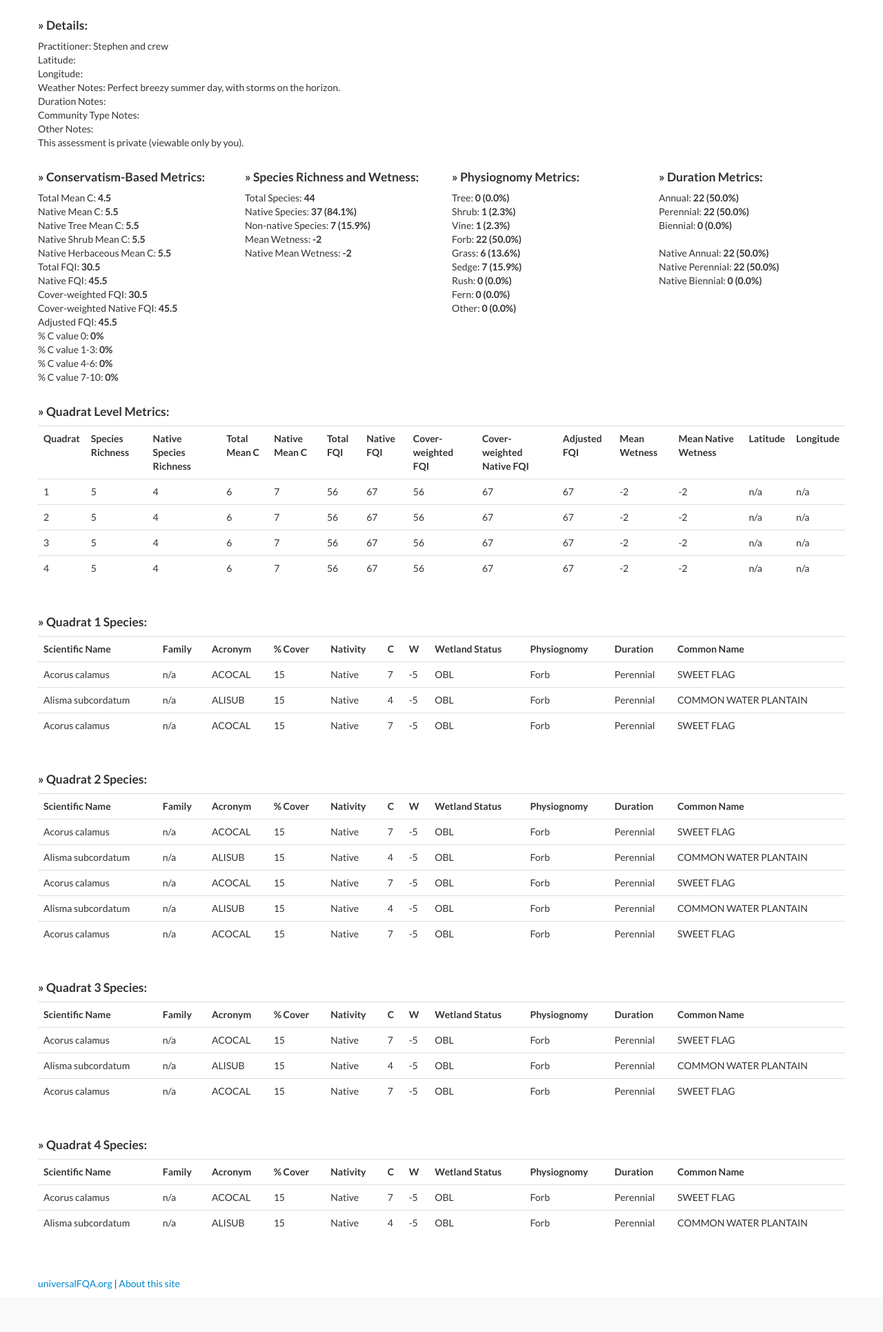
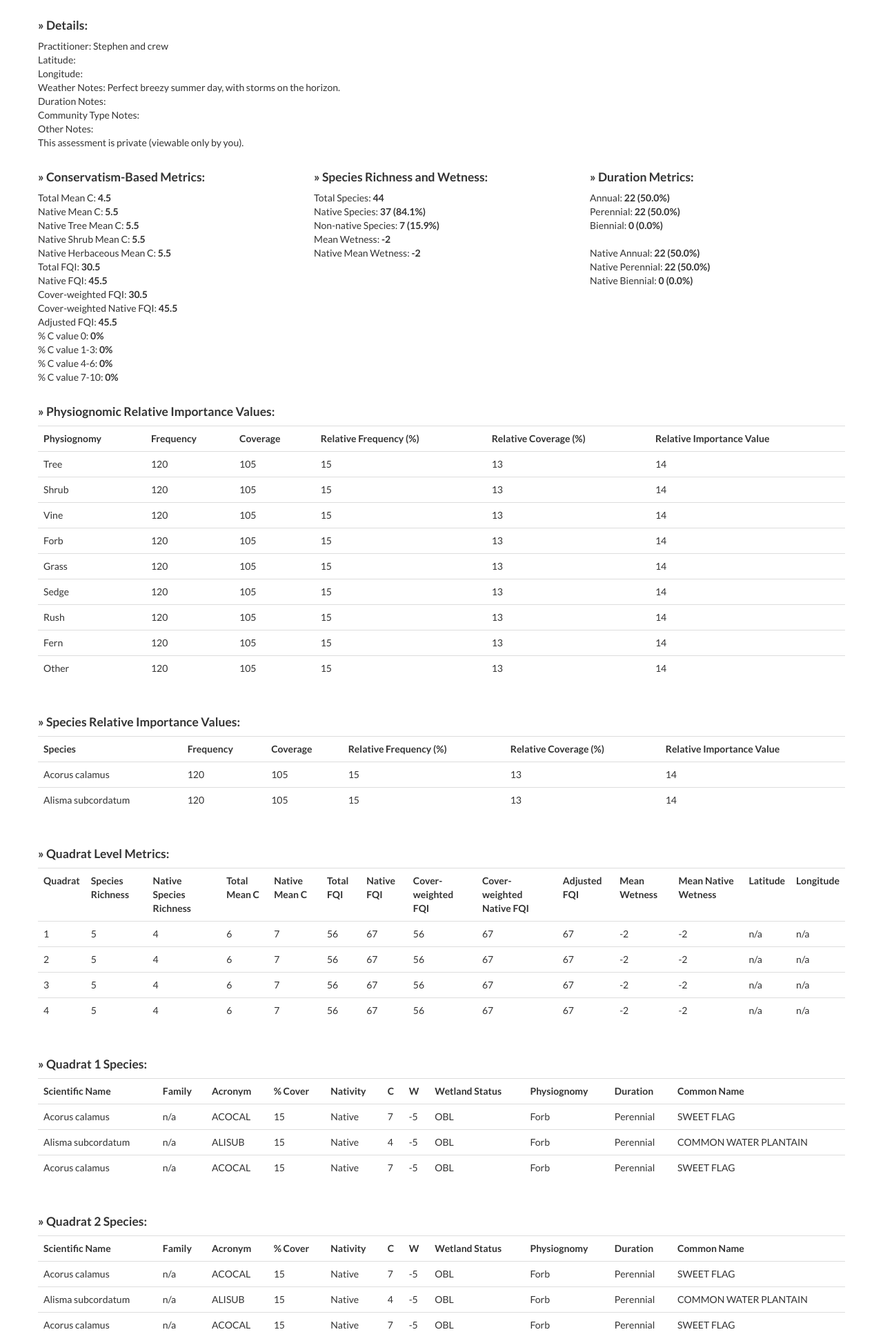
Before and after one commit to wf8/universalFQA, a PHP site: page /php/view_transect.php in a window 1280 px wide. Shown: the part 408-2339 px from the top of the page at 69% size. Before the commit the page ends 2277 px from the top, so only its background shows below. Run offline with PHP 8.4, Linux system fonts and the light colour scheme; the visitor is signed in with stand-in values (Sample User, id 1).

Commit message:
changes to wireframes

```diff
--- a/db_definitions.sql
+++ b/db_definitions.sql
@@ -127,6 +127,8 @@ CREATE TABLE `quadrat` (
  `active` BOOLEAN NOT NULL DEFAULT 1,
  `latitude` VARCHAR(256) NULL,
  `longitude` VARCHAR(256) NULL,
+ `percent_bare_ground` INT NULL,
+ `percent_water` INT NULL,
 INDEX (`transect_id` ),
 PRIMARY KEY (  `id` )
 );
@@ -138,7 +140,7 @@ CREATE TABLE `quadrat_taxa` (
  `site_id` INT NOT NULL,
  `fqa_id` INT NOT NULL,
  `taxa_id` INT NOT NULL,
- `percent_coverage` INT NULL,
+ `percent_coverage` INT NOT NULL,
 INDEX ( `quadrat_id`, `transect_id`, `taxa_id`),
 PRIMARY KEY (  `id` )
 );
--- a/php/view_transect.php
+++ b/php/view_transect.php
@@ -106,7 +106,7 @@ if (!$db_selected)
  			</div>
 			<br>
 			<div class="row-fluid">
-				<div class="span3">
+				<div class="span4">
 					<h4>&#187; Conservatism-Based Metrics:</h4>
 					Total Mean C: <strong>4.5</strong><br>
 					Native Mean C: <strong>5.5</strong><br>
@@ -123,7 +123,7 @@ if (!$db_selected)
 					% C value 4-6:  <strong>0%</strong><br>
 					% C value 7-10:  <strong>0%</strong><br>
 				</div>
-				<div class="span3">
+				<div class="span4">
 					<h4>&#187; Species Richness and Wetness:</h4>
 					Total Species: <strong>44</strong><br>
 					Native Species: <strong>37 (84.1%)</strong><br>
@@ -131,6 +131,7 @@ if (!$db_selected)
 					Mean Wetness: <strong>-2</strong><br>
 					Native Mean Wetness: <strong>-2</strong><br>
 				</div>
+				<!--
 				<div class="span3">
 					<h4>&#187; Physiognomy Metrics:</h4>
 					Tree: <strong>0 (0.0%)   </strong><br>
@@ -143,7 +144,8 @@ if (!$db_selected)
 					Fern: <strong>0     (0.0%) </strong><br>
 					Other: <strong>0     (0.0%)      </strong><br>
 				</div>
-				<div class="span3">
+				-->
+				<div class="span4">
 					<h4>&#187; Duration Metrics:</h4>
 					Annual: <strong>22 (50.0%)</strong><br>
 					Perennial: <strong>22 (50.0%)</strong><br>
@@ -152,6 +154,128 @@ if (!$db_selected)
 					Native Annual: <strong>22 (50.0%)</strong><br>
 					Native Perennial: <strong>22 (50.0%)</strong><br>
 					Native Biennial: <strong>0 (0.0%)</strong><br>
+				</div>
+			</div>
+			<br>
+			<div class="row-fluid">
+				<div class="span12">
+					<h4>&#187; Physiognomic Relative Importance Values:</h4>
+					<table class="table table-hover">
+						<tr>
+							<td><strong>Physiognomy</strong></td>
+							<td><strong>Frequency</strong></td>
+							<td><strong>Coverage</strong></td>
+							<td><strong>Relative Frequency (%)</strong></td>
+							<td><strong>Relative Coverage (%)</strong></td>
+							<td><strong>Relative Importance Value</strong></td>
+						</tr>
+						<!-- show descending in order of RIV -->
+						<tr>
+							<td>Tree</td>
+							<td>120</td>
+							<td>105</td>
+							<td>15</td>
+							<td>13</td>
+							<td>14</td>
+						</tr>
+						<tr>
+							<td>Shrub</td>
+							<td>120</td>
+							<td>105</td>
+							<td>15</td>
+							<td>13</td>
+							<td>14</td>
+						</tr>
+						<tr>
+							<td>Vine</td>
+							<td>120</td>
+							<td>105</td>
+							<td>15</td>
+							<td>13</td>
+							<td>14</td>
+						</tr>
+						<tr>
+							<td>Forb</td>
+							<td>120</td>
+							<td>105</td>
+							<td>15</td>
+							<td>13</td>
+							<td>14</td>
+						</tr>
+						<tr>
+							<td>Grass</td>
+							<td>120</td>
+							<td>105</td>
+							<td>15</td>
+							<td>13</td>
+							<td>14</td>
+						</tr>
+						<tr>
+							<td>Sedge</td>
+							<td>120</td>
+							<td>105</td>
+							<td>15</td>
+							<td>13</td>
+							<td>14</td>
+						</tr>
+						<tr>
+							<td>Rush</td>
+							<td>120</td>
+							<td>105</td>
+							<td>15</td>
+							<td>13</td>
+							<td>14</td>
+						</tr>
+						<tr>
+							<td>Fern</td>
+							<td>120</td>
+							<td>105</td>
+							<td>15</td>
+							<td>13</td>
+							<td>14</td>
+						</tr>
+						<tr>
+							<td>Other</td>
+							<td>120</td>
+							<td>105</td>
+							<td>15</td>
+							<td>13</td>
+							<td>14</td>
+						</tr>
+					</table>
+				</div>
+			</div>
+			<br>
+			<div class="row-fluid">
+				<div class="span12">
+					<h4>&#187; Species Relative Importance Values:</h4>
+					<table class="table table-hover">
+						<tr>
+							<td><strong>Species</strong></td>
+							<td><strong>Frequency</strong></td>
+							<td><strong>Coverage</strong></td>
+							<td><strong>Relative Frequency (%)</strong></td>
+							<td><strong>Relative Coverage (%)</strong></td>
+							<td><strong>Relative Importance Value</strong></td>
+						</tr>
+						<!-- show descending in order of RIV -->
+						<tr>
+							<td>Acorus calamus</td>
+							<td>120</td>
+							<td>105</td>
+							<td>15</td>
+							<td>13</td>
+							<td>14</td>
+						</tr>
+						<tr>
+							<td>Alisma subcordatum</td>
+							<td>120</td>
+							<td>105</td>
+							<td>15</td>
+							<td>13</td>
+							<td>14</td>
+						</tr>
+					</table>
 				</div>
 			</div>
 			<br>
```
Also changed, not shown: php/edit_quadrat.php (+16 -6 lines), php/new_quadrat.php (+16 -6 lines).
